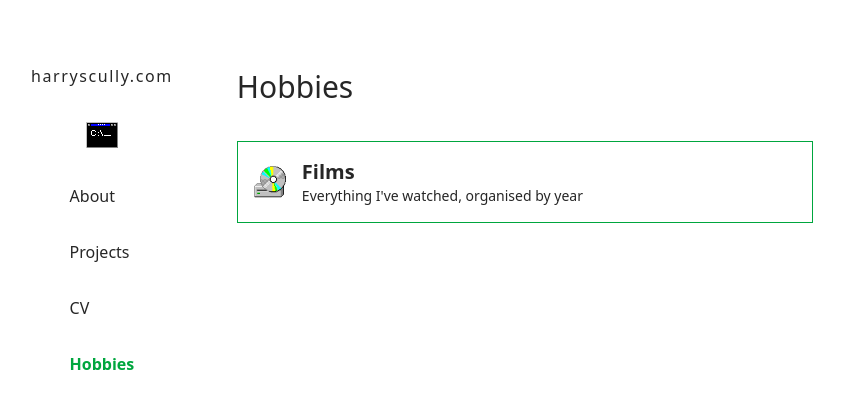
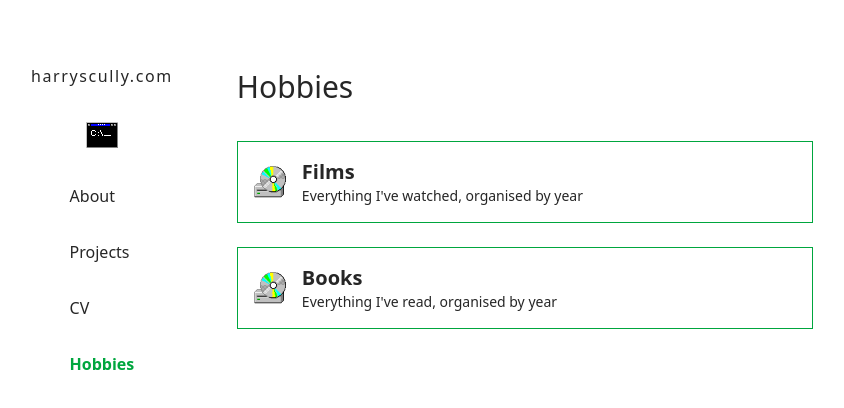
Before and after one commit to harryscully/portfolio, a Next.js app: page /hobbies in a window 1280 px wide. Shown: the top 408 px of the page, without its empty margins (33-877 px from the left). Built offline with nearby package versions, Linux system fonts and the light colour scheme.

Commit message:
Add link to books in hobbies page

```diff
--- a/src/app/hobbies/books/page.tsx
+++ b/src/app/hobbies/books/page.tsx
@@ -20,7 +20,7 @@ export default function Books() {
                         {books.map(book => {
                             return (
                                 <a key={book.book_id} href={book.link} target="_blank" title={book.title}>
-                                    <Image className="w-full h-auto" width={80} height={120} src={book.book_image_url} alt={`film poster for ${book.title}`} />
+                                    <Image className="w-full h-auto" width={80} height={120} src={book.book_large_image_url} alt={`film poster for ${book.title}`} />
                                 </a>
                             )
                         })}
--- a/src/app/hobbies/page.tsx
+++ b/src/app/hobbies/page.tsx
@@ -22,6 +22,16 @@ export default function HobbiesPage() {
                         <p className="text-sm">Everything I've watched, organised by year</p>
                     </div>
                 </Link>
+                <Link
+                    className="flex items-center gap-4 p-4 border border-green-600 hover:bg-green-100 hover:text-green-600 transition-colors duration-200 cursor-pointer"
+                    href="/hobbies/books"
+                >
+                    <Image className="h-8 w-8" src={movieIcon} alt="cd windows 98 icon" />
+                    <div>
+                        <h2 className="font-semibold text-xl">Books</h2>
+                        <p className="text-sm">Everything I've read, organised by year</p>
+                    </div>
+                </Link>
             </div>
         </div>
     )
```
